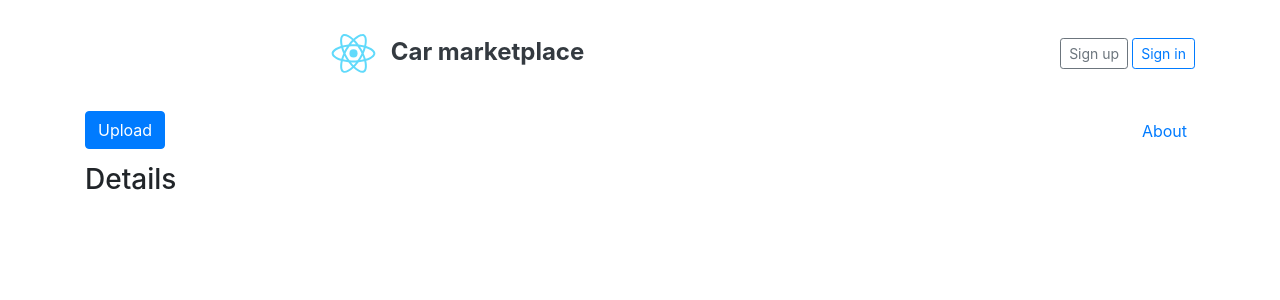
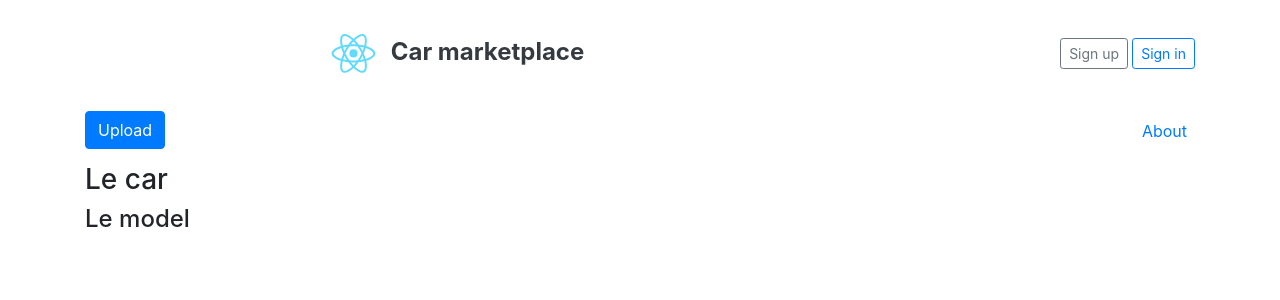
Before and after one commit to Elitelol/Car-Marketplace, a React (Create React App) app in the folder front/: page /details in a window 1280 px wide. Shown: the top 300 px of the page. Built offline with nearby package versions, Linux system fonts and the light colour scheme.

Commit message:
ADD: Car details page.

```diff
--- a/front/src/App.js
+++ b/front/src/App.js
@@ -2,10 +2,10 @@ import React from "react";
 import { Switch, Route } from "react-router-dom";
 import Navbar from "./components/Navbar";
 import CarList from "./components/CarList";
-import Details from "./components/Details";
 import Upload from "./components/Upload";
 import Register from "./components/Register";
 import Login from "./components/Login";
+import CarDetails from "./components/CarDetails";
 
 function App() {
   return (
@@ -17,7 +17,7 @@ function App() {
           <Route path="/register" component={Register}></Route>
           <Route path="/login" component={Login}></Route>
           <Route path="/upload" component={Upload}></Route>
-          <Route path="/details" component={Details}></Route>
+          <Route path="/details" component={CarDetails}></Route>
         </Switch>
       </main>
     </React.Fragment>
--- a/front/src/components/Car.js
+++ b/front/src/components/Car.js
@@ -11,10 +11,27 @@ export default class Car extends Component {
             <h3 className="mb-0">le Model</h3>
             <div className="mb-1 text-muted">2099-11-22</div>
             <p className="card-text mb-auto">Ka tiek nuo trala</p>
-            <a href="#" className="stretched-link">Show more</a>
+            <a href="/details" className="stretched-link">
+              Show more
+            </a>
           </div>
           <div className="col-auto d-none d-lg-block">
-            <svg className="bd-placeholder-img" width="200" height="250" xmlns="http://www.w3.org/2000/svg" role="img" aria-label="Placeholder: Thumbnail" preserveAspectRatio="xMidYMid slice" focusable="false"><title>Placeholder</title><rect width="100%" height="100%" fill="#55595c"></rect><text x="50%" y="50%" fill="#eceeef" dy=".3em">Thumbnail</text></svg>
+            <svg
+              className="bd-placeholder-img"
+              width="200"
+              height="250"
+              xmlns="http://www.w3.org/2000/svg"
+              role="img"
+              aria-label="Placeholder: Thumbnail"
+              preserveAspectRatio="xMidYMid slice"
+              focusable="false"
+            >
+              <title>Placeholder</title>
+              <rect width="100%" height="100%" fill="#55595c"></rect>
+              <text x="50%" y="50%" fill="#eceeef" dy=".3em">
+                Thumbnail
+              </text>
+            </svg>
           </div>
         </div>
       </div>
--- a/front/src/components/Details.js
+++ b/front/src/components/CarDetails.js
@@ -1,13 +1,12 @@
 import React, { Component } from "react";
 
-class Details extends Component {
+export default class CarDetails extends Component {
   render() {
     return (
       <div>
-        <h3>Details</h3>
+        <h3>Le car</h3>
+        <h4>Le model</h4>
       </div>
     );
   }
 }
-
-export default Details;
```
